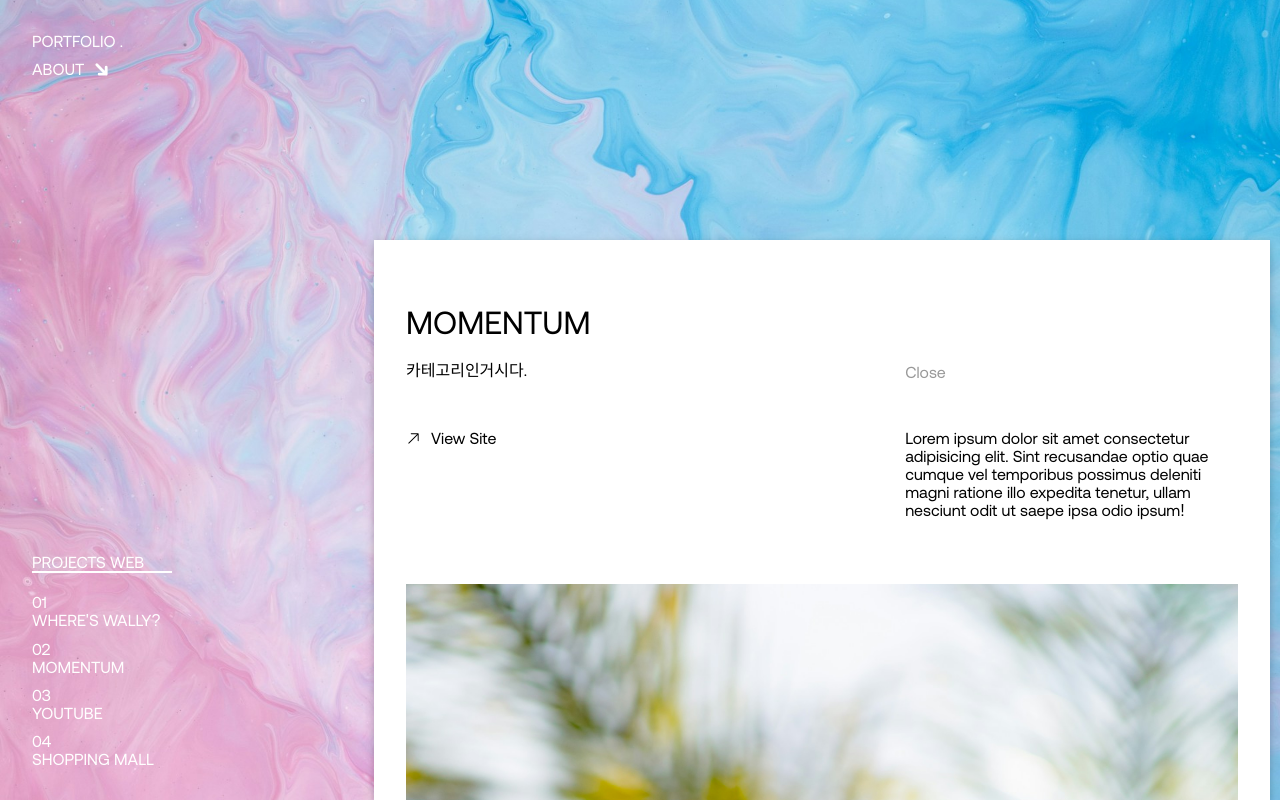
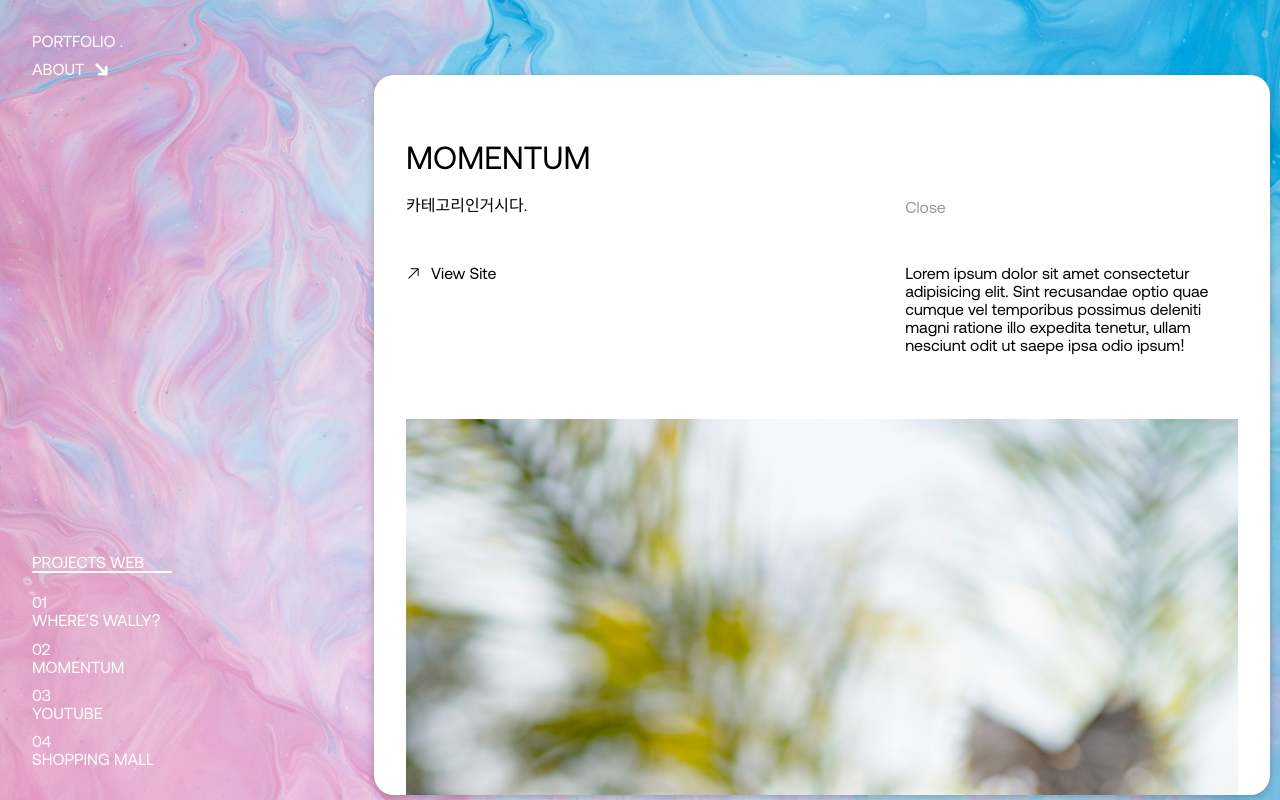
Before and after one commit to Parkseolmin/PORTFOLIO-Re-TS-, a React (Vite) app: page / in a window 1280 px wide. Both pictures are taken after a click on the element 352 px from the left and 660 px from the top of the page. Built offline with nearby package versions, Linux system fonts and the light colour scheme.

Commit message:
overlay_height modify

```diff
--- a/src/index.css
+++ b/src/index.css
@@ -110,7 +110,7 @@ a {
   bottom: -1200px;
   right: 10px;
   width: 70%;
-  height: 560px;
+  height: 90%;
   padding: 2em;
   background-color: #ffffff;
   color: #000;
@@ -121,6 +121,8 @@ a {
   transform: translateZ(0) rotate(20deg);
   transform-origin: bottom center;
   box-shadow: rgba(0, 0, 0, 0.24) 0px 3px 8px;
+  border-radius: 20px;
+  margin-bottom: 5px;
 }
 
 .overlay::-webkit-scrollbar {
```
